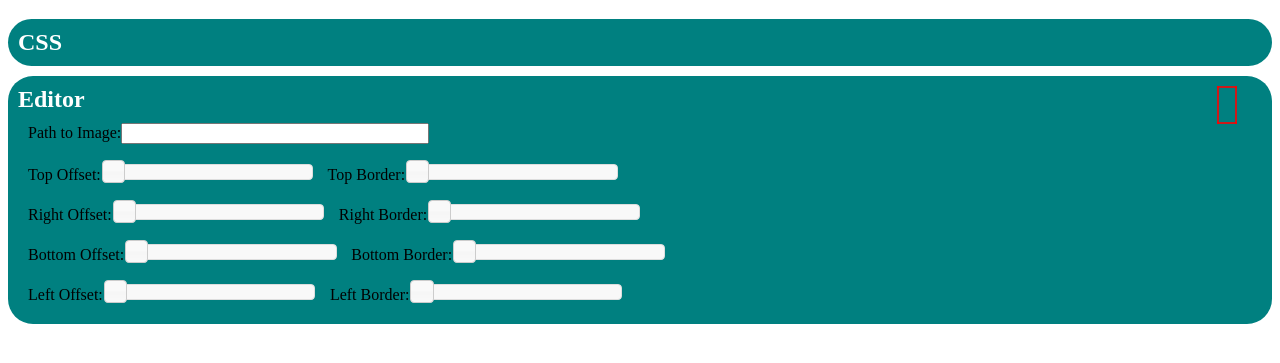
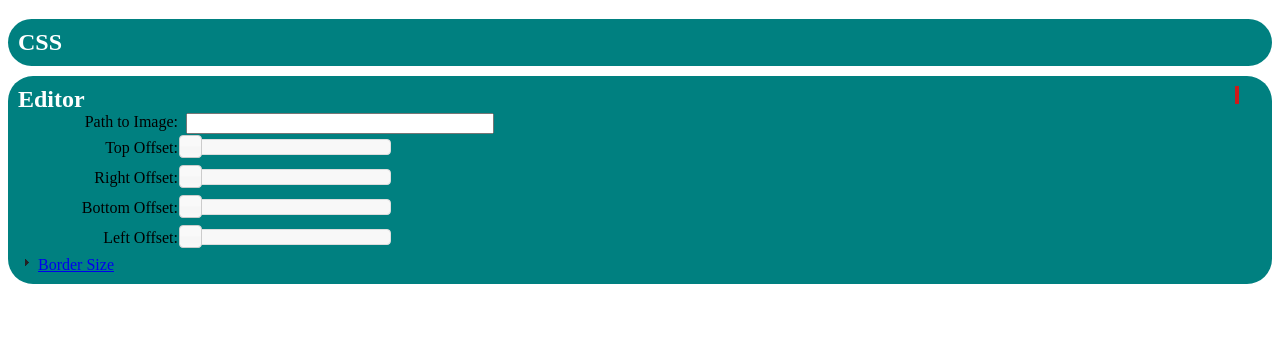
Before and after one commit to kpdecker/border-image-generator, a plain HTML site: page index.html in a window 1280 px wide. Shown: the part 61-424 px from the top of the page. Drawn offline with Linux system fonts and the light colour scheme.

Commit message:
Linked border-width option

```diff
--- a/border-image-generator.css
+++ b/border-image-generator.css
@@ -12,8 +12,15 @@ body > div {
     overflow: hidden;
 }
 
+label {
+    float: left;
+    width: 10em;
+    text-align: right;
+}
+
 input[type="text"] {
     width: 300px;
+    margin-left: 0.6em;
 }
 
 body > div > h2 {
@@ -24,7 +31,7 @@ body > div > h2 {
 }
 
 .setupSection > div {
-    padding: 10px;
+    padding: 5px 0px;
 }
 
 #cssEl {
@@ -73,3 +80,7 @@ body > div > h2 {
     width: 200px;
     margin: 0 0.6em;
 }
+
+.ui-icon {
+    display: inline-block;
+}
--- a/border-image-generator.js
+++ b/border-image-generator.js
@@ -2,7 +2,6 @@
  * Copyright (c) 2010 Kevin Decker (http://www.incaseofstairs.com/)
  * See LICENSE for license information
  */
-// TODO : Border width dropdown mode
 // TODO : Optimize output
 $(document).ready(function() {
     var pathToImage = $("#pathToImage"),
@@ -13,6 +12,7 @@ $(document).ready(function() {
 
         state = {
             src: "http://www.css3.info/wp-content/uploads/2007/09/border.png",
+            linkBorder: true,
             borderWidth: [0, 0, 0, 0],
             imageOffset: [0, 0, 0, 0],
             scaleFactor: 3
@@ -66,8 +66,10 @@ $(document).ready(function() {
     }
     function updateCSS() {
         var img = "url(" + pathToImage.val() + ")",
-            borderImage = img + " " + state.imageOffset.join(" "),
-            borderWidthStr = state.borderWidth.join("px ") + "px",
+            imageOffset = state.imageOffset,
+            borderWidth = state.linkBorder ? state.imageOffset : state.borderWidth,
+            borderImage = img + " " + imageOffset.join(" "),
+            borderWidthStr = borderWidth.join("px ") + "px",
             style = "border-width: " + borderWidthStr + ";\n"
                 + "-moz-border-image: " + borderImage + ";\n"
                 + "-webkit-border-image: " + borderImage + ";\n"
@@ -124,9 +126,28 @@ $(document).ready(function() {
         updateHash();
     });
 
+    $("#borderOptionsExpander").toggle(
+        function() {
+            $("#borderOptionsExpander > span").removeClass("ui-icon-triangle-1-e").addClass("ui-icon-triangle-1-s");
+            $("#borderOptions").show();
+            state.linkBorder = false;
+            updateCSS();
+            updateHash();
+        },
+        function() {
+            $("#borderOptionsExpander > span").removeClass("ui-icon-triangle-1-s").addClass("ui-icon-triangle-1-e");
+            $("#borderOptions").hide();
+            state.linkBorder = true;
+            updateCSS();
+            updateHash();
+        });
+
     $.historyInit(function(hash) {
         if (hash) {
             state = JSON.parse(hash);
+        }
+        if ($("#borderOptions").is(":visible") === state.linkBorder) {
+            $("#borderOptionsExpander").click();
         }
         updateSliders();
         updateDividers();
--- a/index.html
+++ b/index.html
@@ -18,7 +18,7 @@
         <div id="cssEl"></div>
     </div>
 
-    <div class="setupSection">
+    <div>
         <h2>Editor</h2>
         <div id="editorEl">
             <img id="imageEl">
@@ -31,21 +31,25 @@
         <div>
             <label for="pathToImage">Path to Image:</label><input type="text" id="pathToImage">
         </div>
+
+        <div class="setupSection">
+            <div><label for="imageTop">Top Offset:</label><div id="imageTop" class="slider image-offset"></div></div>
+            <div><label for="imageRight">Right Offset:</label><div id="imageRight" class="slider image-offset"></div></div>
+            <div><label for="imageBottom">Bottom Offset:</label><div id="imageBottom" class="slider image-offset"></div></div>
+            <div><label for="imageLeft">Left Offset:</label><div id="imageLeft" class="slider image-offset"></div></div>
+        </div>
+
         <div>
-            <label for="imageTop">Top Offset:</label><div id="imageTop" class="slider image-offset"></div>
-            <label for="borderTop">Top Border:</label><div id="borderTop" class="slider border-width"></div>
-        </div>
-        <div>
-            <label for="imageRight">Right Offset:</label><div id="imageRight" class="slider image-offset"></div>
-            <label for="borderRight">Right Border:</label><div id="borderRight" class="slider border-width"></div>
-        </div>
-        <div>
-            <label for="imageBottom">Bottom Offset:</label><div id="imageBottom" class="slider image-offset"></div>
-            <label for="borderBottom">Bottom Border:</label><div id="borderBottom" class="slider border-width"></div>
-        </div>
-        <div>
-            <label for="imageLeft">Left Offset:</label><div id="imageLeft" class="slider image-offset"></div>
-            <label for="borderLeft">Left Border:</label><div id="borderLeft" class="slider border-width"></div>
+            <div id="borderOptionsExpander">
+                <span class="ui-icon ui-icon-triangle-1-e"></span>
+                <a href="#">Border Size</a>
+            </div>
+            <div id="borderOptions" class="setupSection" style="display: none">
+                <div><label for="borderTop">Top Border:</label><div id="borderTop" class="slider border-width"></div></div>
+                <div><label for="borderRight">Right Border:</label><div id="borderRight" class="slider border-width"></div></div>
+                <div><label for="borderBottom">Bottom Border:</label><div id="borderBottom" class="slider border-width"></div></div>
+                <div><label for="borderLeft">Left Border:</label><div id="borderLeft" class="slider border-width"></div></div>
+            </div>
         </div>
     </div>
 
```
